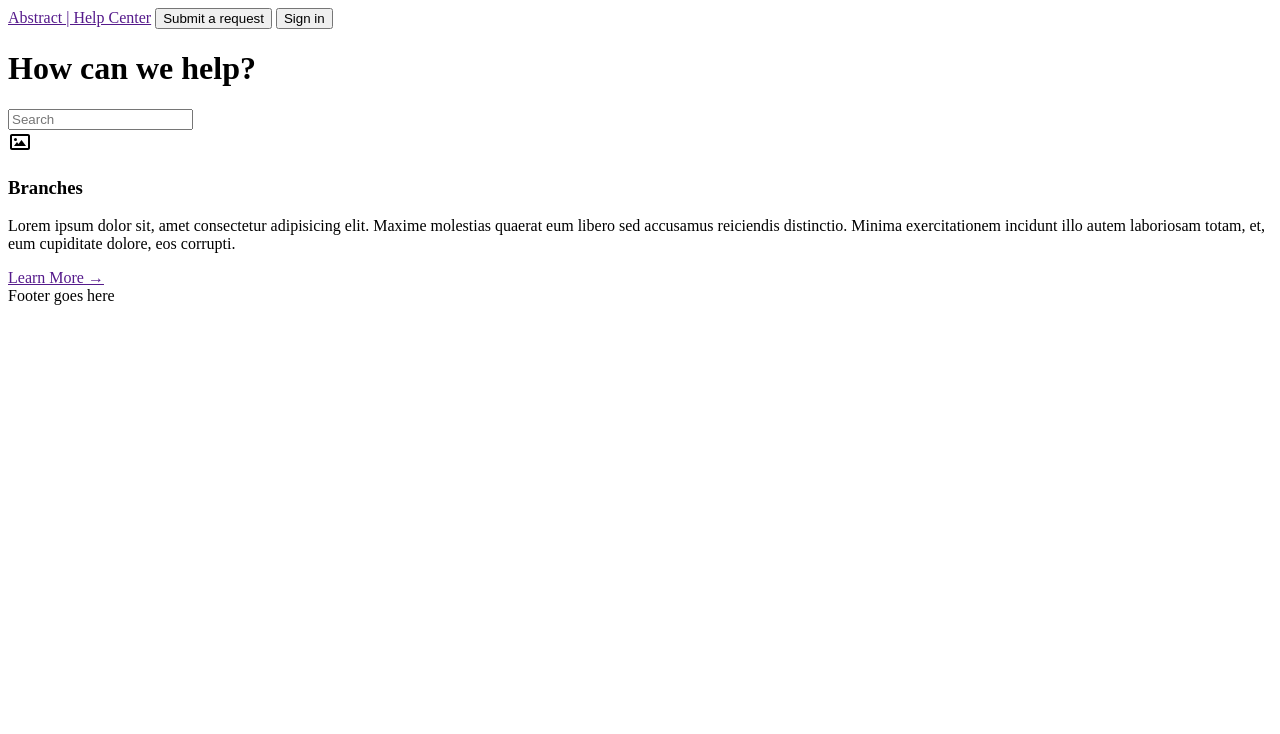
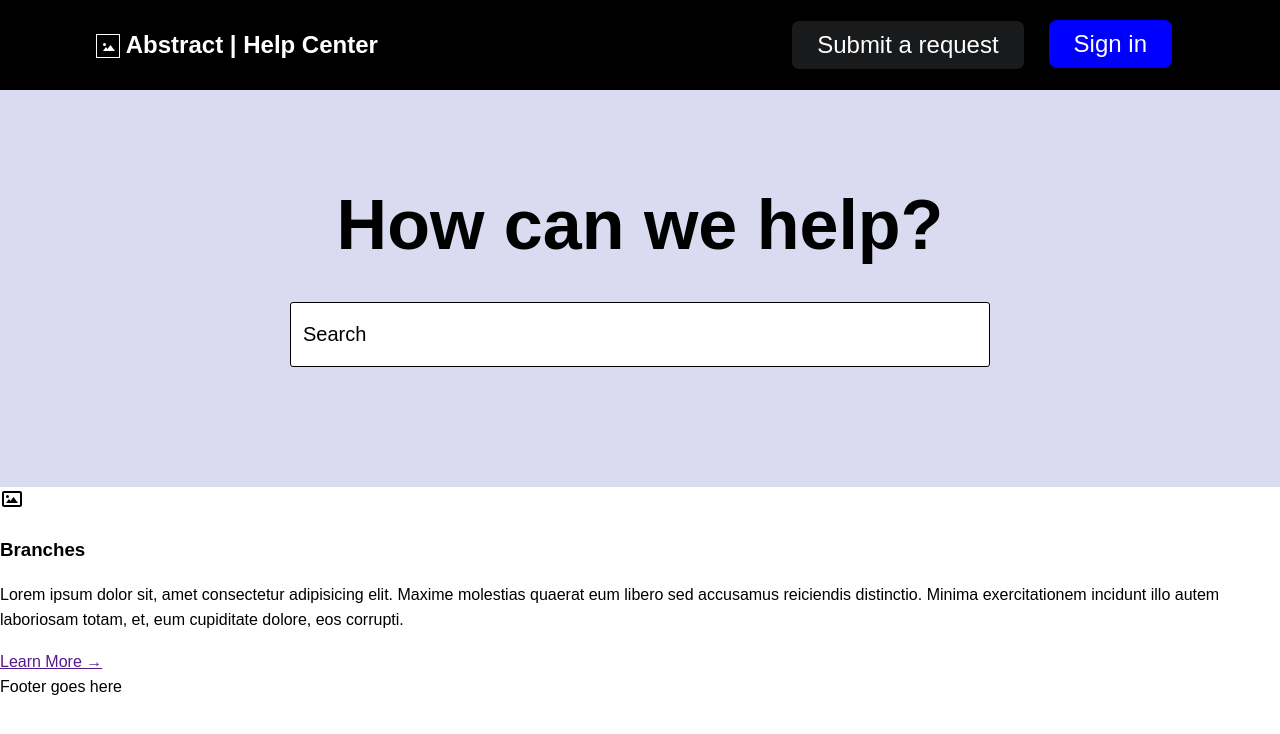
Before and after one commit to Darekor/Abstract, a plain HTML site: page index.html in a window 1280 px wide. Drawn offline with Linux system fonts and the light colour scheme.

Commit message:
Add styling for top bar and search segment

```diff
--- /dev/null
+++ b/CSS/style.css
@@ -0,0 +1,109 @@
+body{
+    font-size: 16px;
+    line-height: 1.6em;
+    margin: 0;
+    font-family: sans-serif;
+}
+
+.container{
+    width: 85%;
+    margin: auto;
+}
+
+#header-bar{
+    background-color: black;
+    font-size: 24px;
+    font-weight: bold;
+    color: white;
+    padding: 20px 0px;
+
+}
+
+#header-bar a{
+    color: inherit;
+    text-decoration: none;
+}
+
+#header-bar .container{
+    display: flex;
+    align-items: center;
+}
+
+#head-icon{
+    border-color: white;
+    border-width: thin;
+    border-style: solid;
+    vertical-align: middle;
+}
+
+#button-wrapper{
+    margin-left: auto;
+}
+
+.head-button{
+    float: right;
+    color: white;
+    border-width: 1px;
+    font-size: inherit;
+    padding: 10px 25px;
+    border-radius: 8px;
+    margin: 0 12px;
+    cursor: pointer;
+}
+
+#button-blue{
+    background-color: blue;
+    border: none;
+    transition: 300ms;
+}
+
+#button-blue:hover{
+    background-color: white;
+    color: black;
+    transition: 300ms;
+}
+
+#button-gray{
+    background-color: #191a1b;
+    border-style: solid;
+}
+
+#searchbox{
+    background-color: #DADBF1;
+    text-align: center;
+}
+
+#searchbox h1{
+    margin:0;
+    padding: 100px 0px 42px 0px;
+    font-size: 70px;
+    line-height: 70px;
+}
+
+#search{
+    width: 700px;
+    font-size: 20px;
+    height: 65px;
+    border-radius: 3px;
+    border-width: 1px;
+    border-style: solid ;
+    border-color: black;
+    text-indent: 10px;
+    margin: 0px 0px 120px 0px;
+    transition: border-color 150ms;
+}
+
+#search::placeholder{
+    color: black;
+    opacity: 1;
+}
+
+#search:focus{
+    outline: none;
+    border-color: teal;
+}
+
+#search:hover{
+    border-color: teal;
+    transition: border-color 150ms;
+}
--- a/index.html
+++ b/index.html
@@ -3,28 +3,34 @@
 <head>
     <meta charset="UTF-8">
     <meta name="viewport" content="width=device-width, initial-scale=1.0">
+    <link rel="stylesheet" href="CSS/style.css">
     <title>Abstract</title>
 </head>
 <body>
-    <header>
-        <div>
-            <a href="">Abstract | Help Center</a>
-            <button>Submit a request</button>
-            <button>Sign in</button>
+    <header id="header-bar">
+        <div class="container">
+            <span>
+                <a href=""><img id="head-icon" src="Media/bx_image_inv.svg" alt="Company Icon"> Abstract</a>
+                <a href="">| Help Center</a>
+            </span>
+            <div id="button-wrapper">
+                <button class="head-button" id="button-blue">Sign in</button>
+                <button class="head-button" id="button-gray">Submit a request</button>
+            </div>
         </div>
     </header>
 
-    <search>
-        <div>
+    <search id="searchbox">
+        <div class="container" >
             <H1>How can we help?</H1>
-            <input type="search" placeholder="Search">
+            <input id="search" type="search" placeholder="Search">
         </div>
     </search>
 
     <main>
         <div>
             <div>
-                <img src="Media/bx-image.svg" alt="Placeholder image">
+                <img src="Media/bx_image.svg" alt="Placeholder image">
                 <h3>Branches</h6>
                 <p>Lorem ipsum dolor sit, amet consectetur adipisicing elit. Maxime molestias quaerat eum libero sed accusamus reiciendis distinctio. Minima exercitationem incidunt illo autem laboriosam totam, et, eum cupiditate dolore, eos corrupti.</p>
                 <a href="">Learn More →</a>
```
Also changed, not shown: Media/bx_image.svg (renamed from Media/bx-image.svg), Media/bx_image_inv.svg (added).
